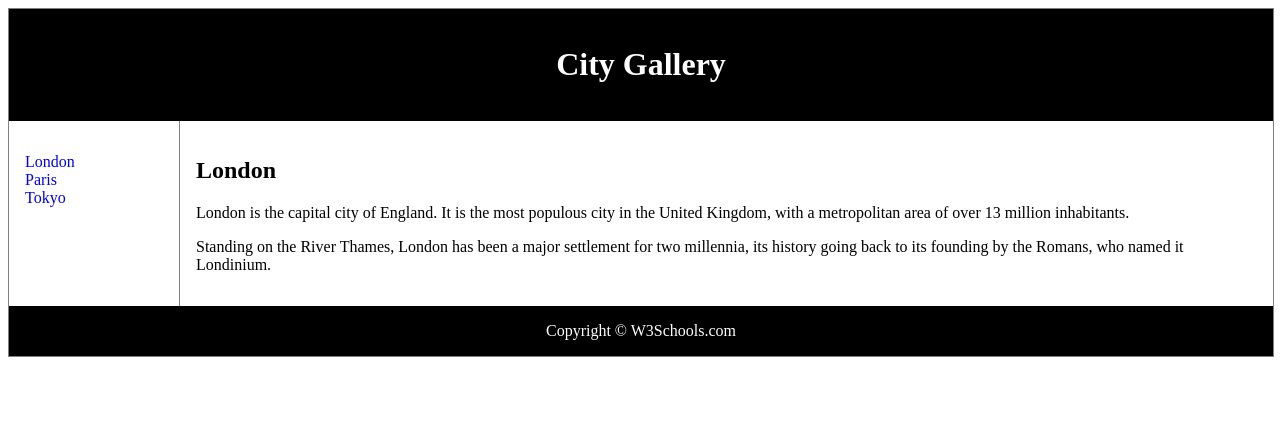
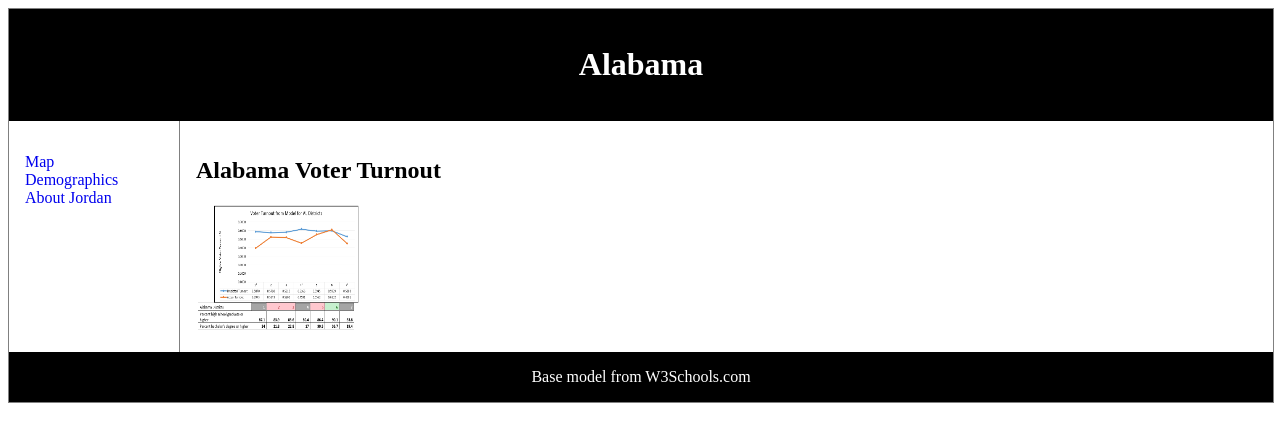
Before and after one commit to jballdata/capstone, a Flask app: page /Alabama in a window 1280 px wide. Shown: the top 442 px of the page. Run offline with Flask 2, Linux system fonts and the light colour scheme.

Commit message:
Update index.html

```diff
--- a/templates/index.html
+++ b/templates/index.html
@@ -44,24 +44,23 @@ article {
 <div class="container">
 
 <header>
-   <h1>City Gallery</h1>
+   <h1>Alabama</h1>
 </header>
 
 <nav>
   <ul>
-    <li><a href="#">London</a></li>
-    <li><a href="#">Paris</a></li>
-    <li><a href="#">Tokyo</a></li>
+    <li><a href="#">Map</a></li>
+    <li><a href="#">Demographics</a></li>
+    <li><a href="#">About Jordan</a></li>
   </ul>
 </nav>
 
 <article>
-  <h1>London</h1>
-  <p>London is the capital city of England. It is the most populous city in the  United Kingdom, with a metropolitan area of over 13 million inhabitants.</p>
-  <p>Standing on the River Thames, London has been a major settlement for two millennia, its history going back to its founding by the Romans, who named it Londinium.</p>
-</article>
+  <h1>Alabama Voter Turnout</h1>
+  <img src="/img/rough_alabama.png" alt="Alabama graph" style="width:164px;height:128px;">
+  </article>
 
-<footer>Copyright &copy; W3Schools.com</footer>
+<footer>Base model from W3Schools.com</footer>
 
 </div>
 
```
